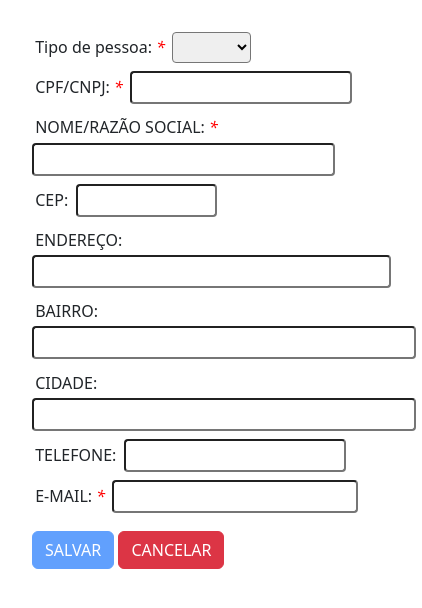
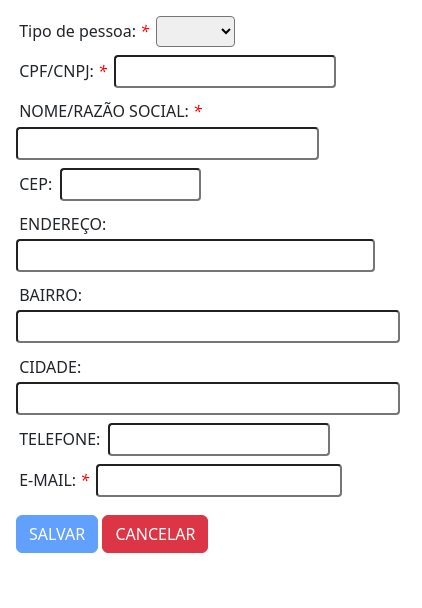
Before and after one commit to LuizFernandoFS/teste-soft-ti, a plain HTML site: page views/formCliente.html in a window 390 px wide. Shown: the whole page, 422 px wide, since content can reach past the window. Drawn offline with nearby package versions, Linux system fonts and the light colour scheme.

Commit message:
Ajustes da responsividade

```diff
--- a/content/css/form.css
+++ b/content/css/form.css
@@ -2,16 +2,13 @@ a {
   text-decoration: none;
 }
 
-
 .formCliente {
-  margin: 2rem;
-  width: 100%;
-  height: auto;
+  margin: 1.0rem;
 }
 
 .formCliente label {
-  padding: 0.2rem;
-  margin: auto;
+  padding: 0.1rem;
+  margin: 0.1rem;
   width: auto;
 }
 
```
